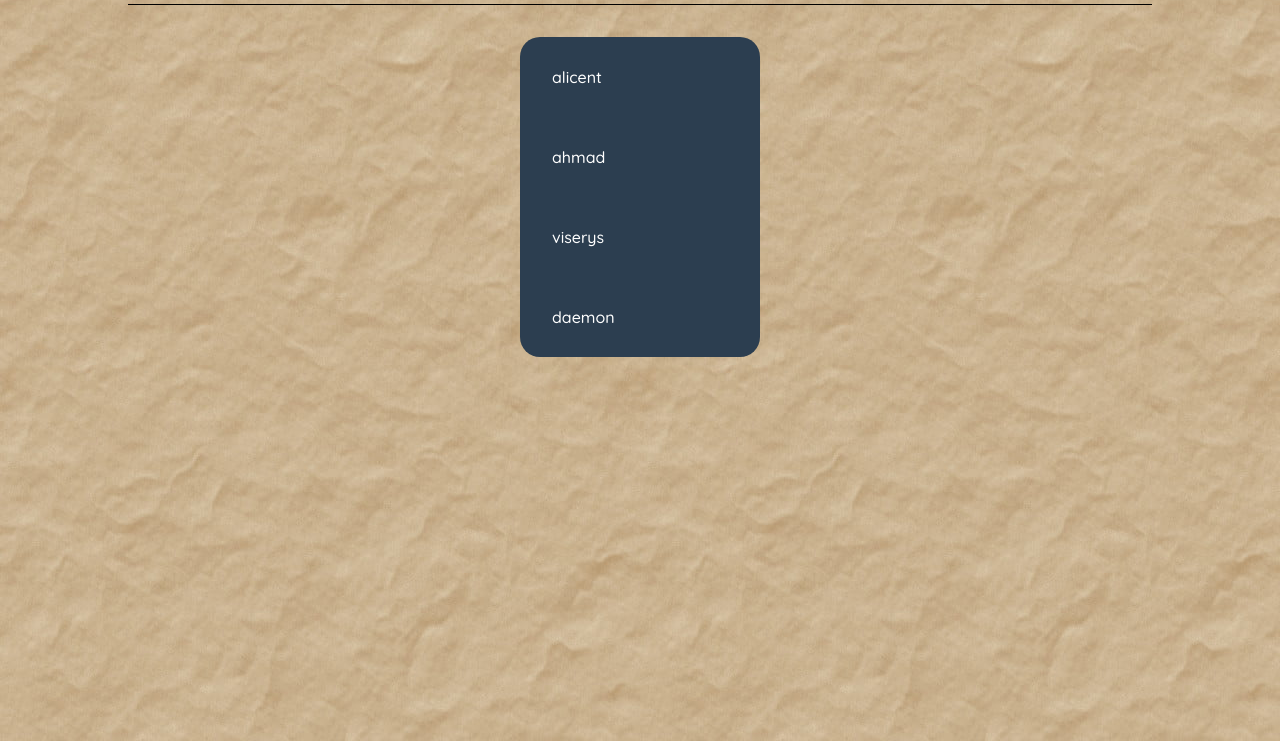
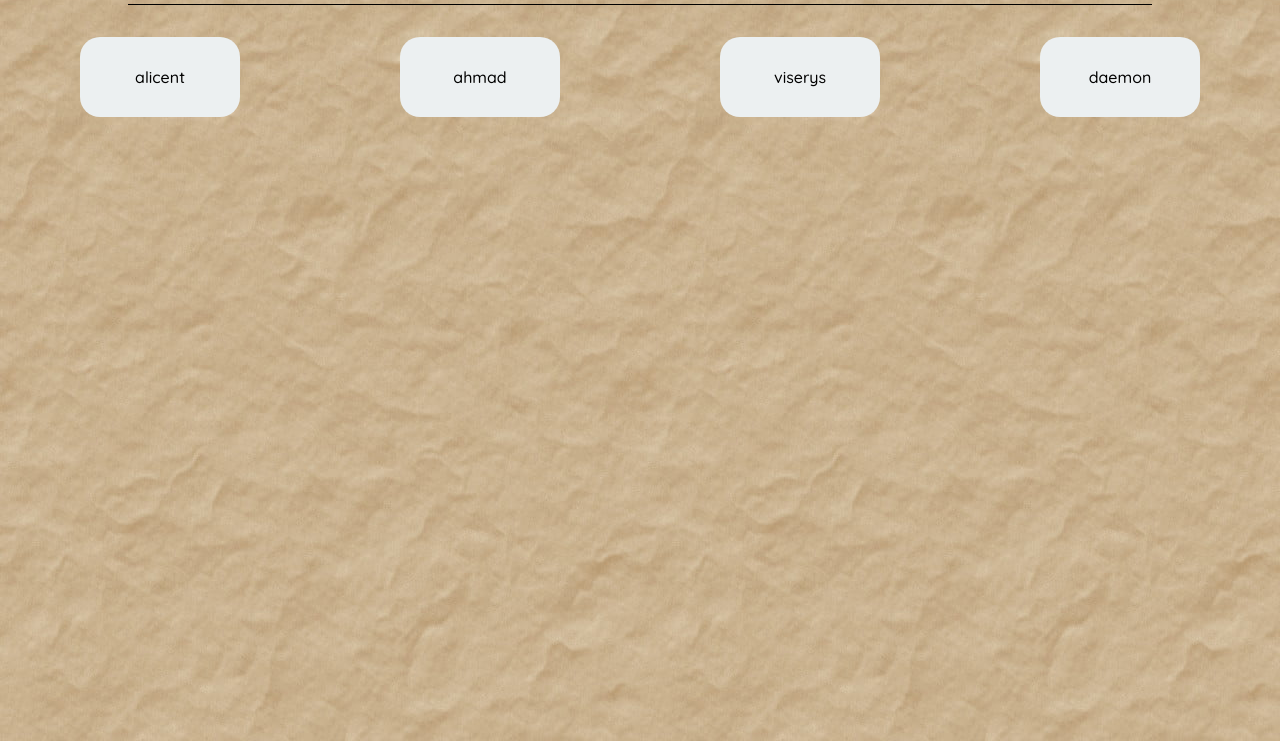
Before and after one commit to tawakalmit/learn-alpinejs, a plain HTML site: page index.html in a window 1280 px wide. Shown: the part 59-800 px from the top of the page. Drawn offline with nearby package versions, Linux system fonts and the light colour scheme.

Commit message:
update search feature

```diff
--- a/index.html
+++ b/index.html
@@ -42,11 +42,11 @@
     </div>
 </nav>
 <main>
-    <div class="barang">
         <template x-for="item in filteredItems" :key="item">
-            <p x-text="item" class="pencarian"></p>
+            <div class="barang">
+                <p x-text="item" class="pencarian"></p>
+            </div>
         </template>
-    </div>
 </main>
 </body>
 </html>
--- a/style.css
+++ b/style.css
@@ -84,15 +84,22 @@ nav {
     color: white;
 }
 
+main {
+    width: 100%;
+    display: flex;
+}
+
 .barang {
-    width: 15rem;
+    width: 10rem;
     height: fit-content;
-    background-color: #2c3e50;
+    background-color: #ecf0f1;
     margin: 0 auto;
     border-radius: 20px;
+    display: flex;
+    justify-content: center;
+    margin-bottom: 1rem;
 }
 
 .pencarian {
     padding: 2rem;
-    color: white;
 }
```
